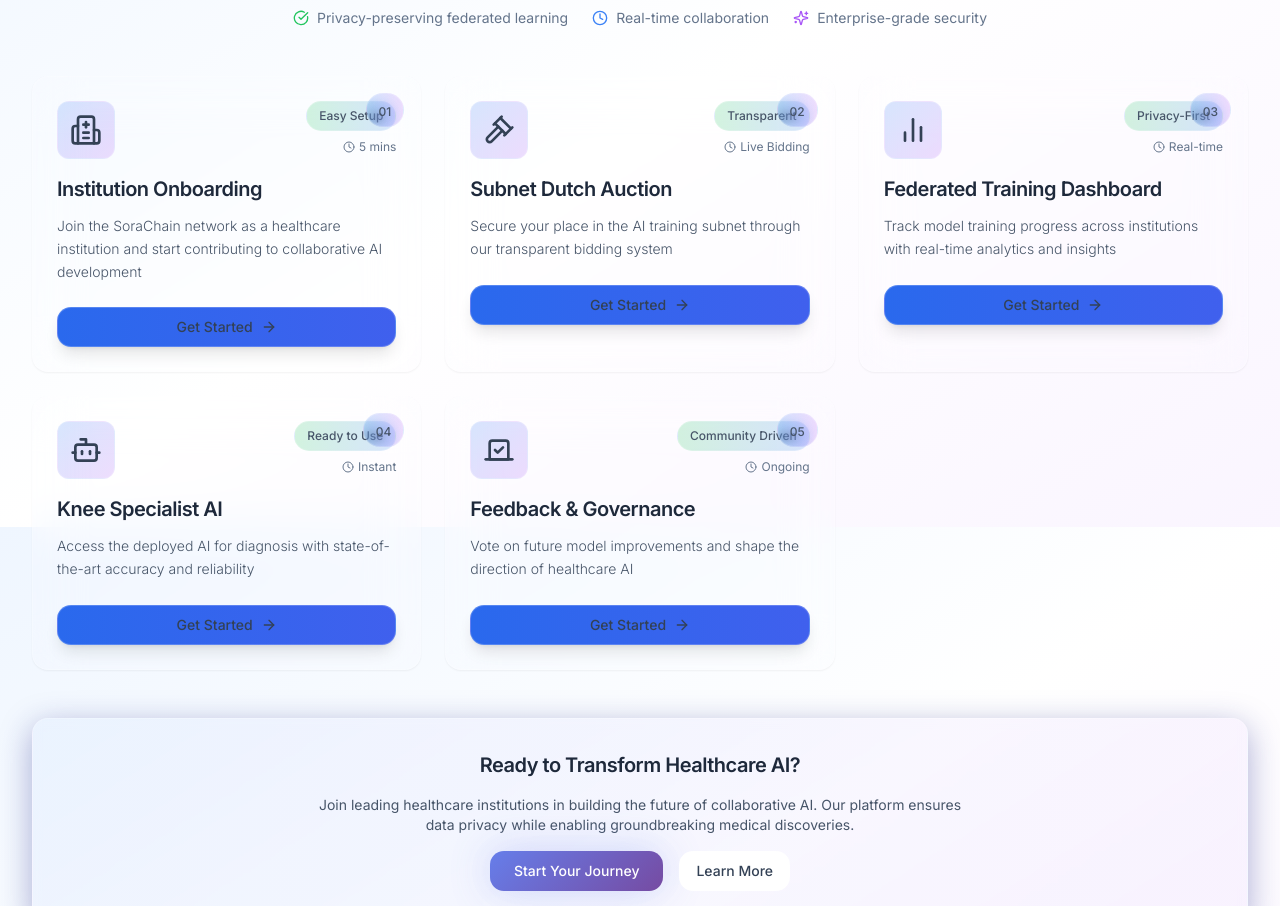
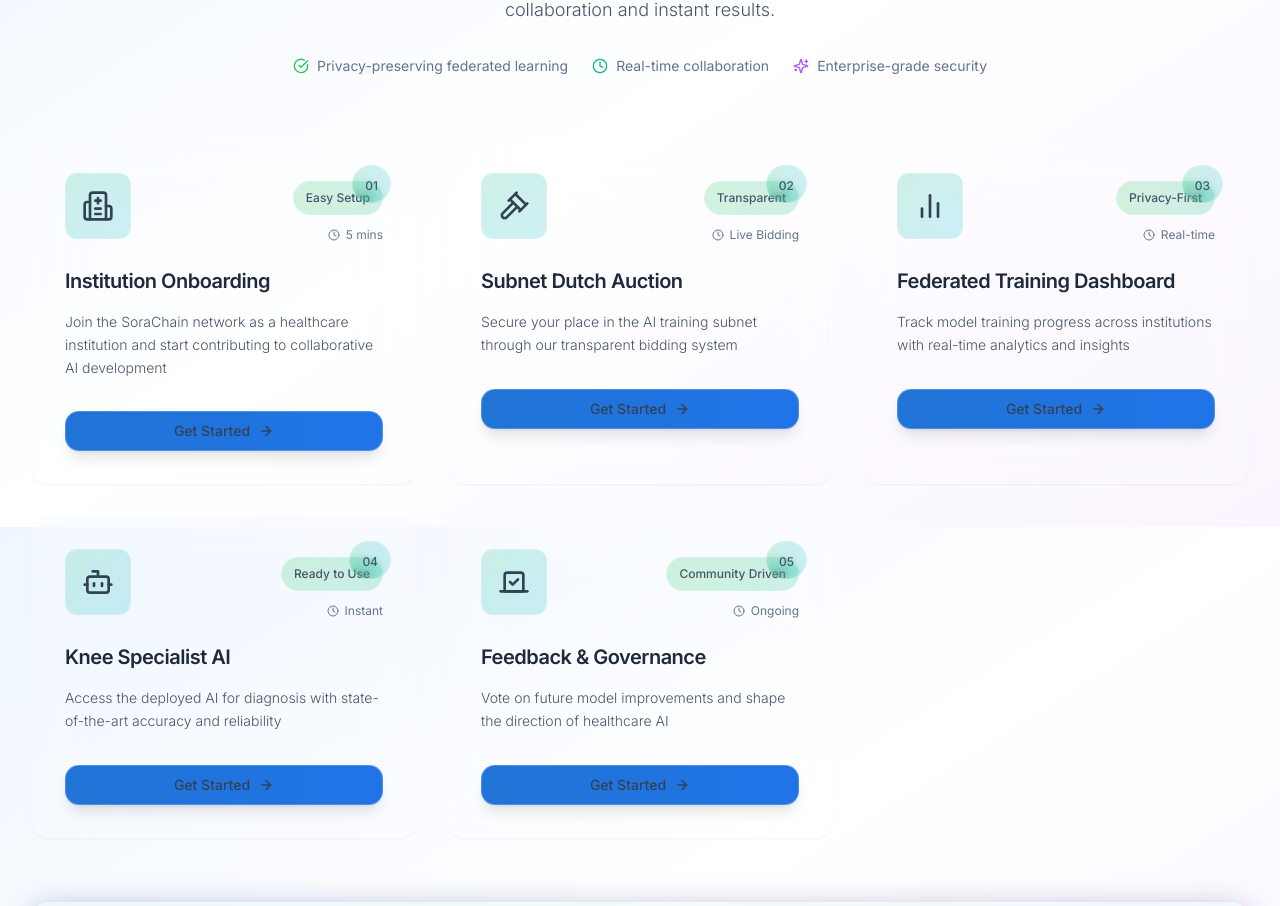
Before and after one commit to SoraChain-AI/Healthcare-ortho, a React (Vite) app: page / in a window 1280 px wide. Shown: the part 1873-2779 px from the top of the page. Built offline with nearby package versions, Linux system fonts and the light colour scheme.

Commit message:
Fix: Resolve overlaps and update button colors
The AI updated the "How It Works" section to address overlapping elements and updated the color scheme for blue buttons in the application.

```diff
--- a/src/pages/Index.tsx
+++ b/src/pages/Index.tsx
@@ -58,7 +58,7 @@ const Index = () => {
 
   return (
     <Layout>
-      <div className="space-y-16">
+      <div className="space-y-20">
         {/* Hero Section */}
         <div className="relative overflow-hidden">
           <div className="glass-card p-8 md:p-12 lg:p-16">
@@ -83,7 +83,7 @@ const Index = () => {
 
                 <div className="flex flex-col sm:flex-row gap-4">
                   <Link to="/onboarding">
-                    <Button className="glass-button liquid-gradient text-white border-0 text-lg px-8 py-4 glow-effect">
+                    <Button className="glass-button bg-gradient-to-r from-emerald-500 to-cyan-500 text-white border-0 text-lg px-8 py-4 glow-effect hover:from-emerald-600 hover:to-cyan-600">
                       Join as Institution
                     </Button>
                   </Link>
@@ -104,8 +104,8 @@ const Index = () => {
                       className="w-full object-cover rounded-xl"
                     />
                   </div>
-                  <div className="absolute -top-4 -right-4 w-24 h-24 bg-gradient-to-r from-blue-500 to-purple-500 rounded-full opacity-20 animate-pulse-slow"></div>
-                  <div className="absolute -bottom-4 -left-4 w-16 h-16 bg-gradient-to-r from-purple-500 to-pink-500 rounded-full opacity-20 animate-pulse-slow" style={{ animationDelay: '1s' }}></div>
+                  <div className="absolute -top-4 -right-4 w-24 h-24 bg-gradient-to-r from-emerald-500 to-cyan-500 rounded-full opacity-20 animate-pulse-slow"></div>
+                  <div className="absolute -bottom-4 -left-4 w-16 h-16 bg-gradient-to-r from-cyan-500 to-emerald-500 rounded-full opacity-20 animate-pulse-slow" style={{ animationDelay: '1s' }}></div>
                 </div>
               </div>
             </div>
@@ -118,9 +118,9 @@ const Index = () => {
         </section>
 
         {/* Enhanced How It Works Section */}
-        <section className="space-y-12">
-          <div className="text-center space-y-6">
-            <div className="space-y-2">
+        <section className="space-y-16">
+          <div className="text-center space-y-8">
+            <div className="space-y-4">
               <h2 className="text-3xl md:text-4xl font-bold bg-gradient-to-r from-slate-800 via-slate-600 to-slate-800 dark:from-slate-100 dark:via-slate-300 dark:to-slate-100 bg-clip-text text-transparent">
                 Simple 5-Step Process
               </h2>
@@ -135,7 +135,7 @@ const Index = () => {
                 <span>Privacy-preserving federated learning</span>
               </div>
               <div className="flex items-center gap-2">
-                <Clock className="h-4 w-4 text-blue-500" />
+                <Clock className="h-4 w-4 text-emerald-500" />
                 <span>Real-time collaboration</span>
               </div>
               <div className="flex items-center gap-2">
@@ -145,36 +145,36 @@ const Index = () => {
             </div>
           </div>
 
-          <div className="grid grid-cols-1 md:grid-cols-2 lg:grid-cols-3 gap-6">
+          <div className="grid grid-cols-1 md:grid-cols-2 xl:grid-cols-3 gap-8">
             {features.map((feature, index) => (
               <Link to={feature.route} key={index} className="floating-element">
                 <Card className={`glass-card h-full border-0 backdrop-blur-xl bg-white/10 dark:bg-black/20 border border-white/20 dark:border-white/10 hover:bg-white/20 dark:hover:bg-black/30 transition-all duration-500 hover:scale-105 hover:shadow-2xl relative overflow-hidden group`}>
-                  <div className="absolute top-4 right-4 z-10">
-                    <div className="bg-gradient-to-r from-blue-500/20 to-purple-500/20 backdrop-blur-sm border border-white/20 rounded-full px-3 py-1">
+                  <div className="absolute top-6 right-6 z-10">
+                    <div className="bg-gradient-to-r from-emerald-500/20 to-cyan-500/20 backdrop-blur-sm border border-white/20 rounded-full px-3 py-1.5">
                       <span className="text-xs font-medium text-slate-600 dark:text-slate-300">{feature.step}</span>
                     </div>
                   </div>
 
-                  <CardHeader className="space-y-4 p-6">
+                  <CardHeader className="space-y-6 p-8">
                     <div className="flex justify-between items-start">
-                      <div className="p-3 bg-gradient-to-br from-blue-500/20 to-purple-500/20 backdrop-blur-sm rounded-xl border border-white/20 w-fit">
+                      <div className="p-4 bg-gradient-to-br from-emerald-500/20 to-cyan-500/20 backdrop-blur-sm rounded-xl border border-white/20 w-fit">
                         <div className="text-slate-700 dark:text-slate-200">
                           {feature.icon}
                         </div>
                       </div>
-                      <div className="flex flex-col items-end gap-2">
-                        <span className="bg-gradient-to-r from-green-500/20 to-blue-500/20 backdrop-blur-sm border border-white/20 text-slate-600 dark:text-slate-300 text-xs font-medium px-3 py-1.5 rounded-full">
+                      <div className="flex flex-col items-end gap-3 mt-2">
+                        <span className="bg-gradient-to-r from-green-500/20 to-emerald-500/20 backdrop-blur-sm border border-white/20 text-slate-600 dark:text-slate-300 text-xs font-medium px-3 py-2 rounded-full">
                           {feature.status}
                         </span>
-                        <div className="flex items-center gap-1 text-xs text-slate-500 dark:text-slate-400">
+                        <div className="flex items-center gap-1.5 text-xs text-slate-500 dark:text-slate-400">
                           <Clock className="h-3 w-3" />
                           <span>{feature.duration}</span>
                         </div>
                       </div>
                     </div>
 
-                    <div className="space-y-3">
-                      <CardTitle className="text-xl font-semibold text-slate-800 dark:text-slate-100 group-hover:bg-gradient-to-r group-hover:from-blue-600 group-hover:to-purple-600 group-hover:bg-clip-text group-hover:text-transparent transition-all duration-300">
+                    <div className="space-y-4">
+                      <CardTitle className="text-xl font-semibold text-slate-800 dark:text-slate-100 group-hover:bg-gradient-to-r group-hover:from-emerald-600 group-hover:to-cyan-600 group-hover:bg-clip-text group-hover:text-transparent transition-all duration-300">
                         {feature.title}
                       </CardTitle>
                       <CardDescription className="text-sm text-slate-600 dark:text-slate-400 leading-relaxed font-light">
@@ -183,8 +183,8 @@ const Index = () => {
                     </div>
                   </CardHeader>
 
-                  <CardContent className="p-6 pt-0">
-                    <Button className="w-full glass-button bg-gradient-to-r from-blue-500/20 to-purple-500/20 backdrop-blur-xl border border-white/20 text-slate-700 dark:text-slate-200 hover:from-blue-500/30 hover:to-purple-500/30 shadow-lg hover:shadow-xl transition-all duration-300 group">
+                  <CardContent className="p-8 pt-0">
+                    <Button className="w-full glass-button bg-gradient-to-r from-emerald-500/20 to-cyan-500/20 backdrop-blur-xl border border-white/20 text-slate-700 dark:text-slate-200 hover:from-emerald-500/30 hover:to-cyan-500/30 shadow-lg hover:shadow-xl transition-all duration-300 group">
                       <span>Get Started</span>
                       <ArrowRight className="h-4 w-4 group-hover:translate-x-1 transition-transform duration-200" />
                     </Button>
@@ -194,9 +194,9 @@ const Index = () => {
             ))}
           </div>
 
-          <div className="text-center">
-            <div className="glass-card p-8 bg-gradient-to-r from-blue-500/5 to-purple-500/5 backdrop-blur-sm border border-white/20">
-              <div className="space-y-4">
+          <div className="text-center mt-16">
+            <div className="glass-card p-10 bg-gradient-to-r from-emerald-500/5 to-cyan-500/5 backdrop-blur-sm border border-white/20">
+              <div className="space-y-6">
                 <h3 className="text-xl font-semibold text-slate-800 dark:text-slate-100">
                   Ready to Transform Healthcare AI?
                 </h3>
@@ -206,7 +206,7 @@ const Index = () => {
                 </p>
                 <div className="flex flex-col sm:flex-row gap-4 justify-center">
                   <Link to="/onboarding">
-                    <Button className="glass-button liquid-gradient text-white border-0 px-6 py-3 glow-effect">
+                    <Button className="glass-button bg-gradient-to-r from-emerald-500 to-cyan-500 text-white border-0 px-6 py-3 glow-effect hover:from-emerald-600 hover:to-cyan-600">
                       Start Your Journey
                     </Button>
                   </Link>
```
